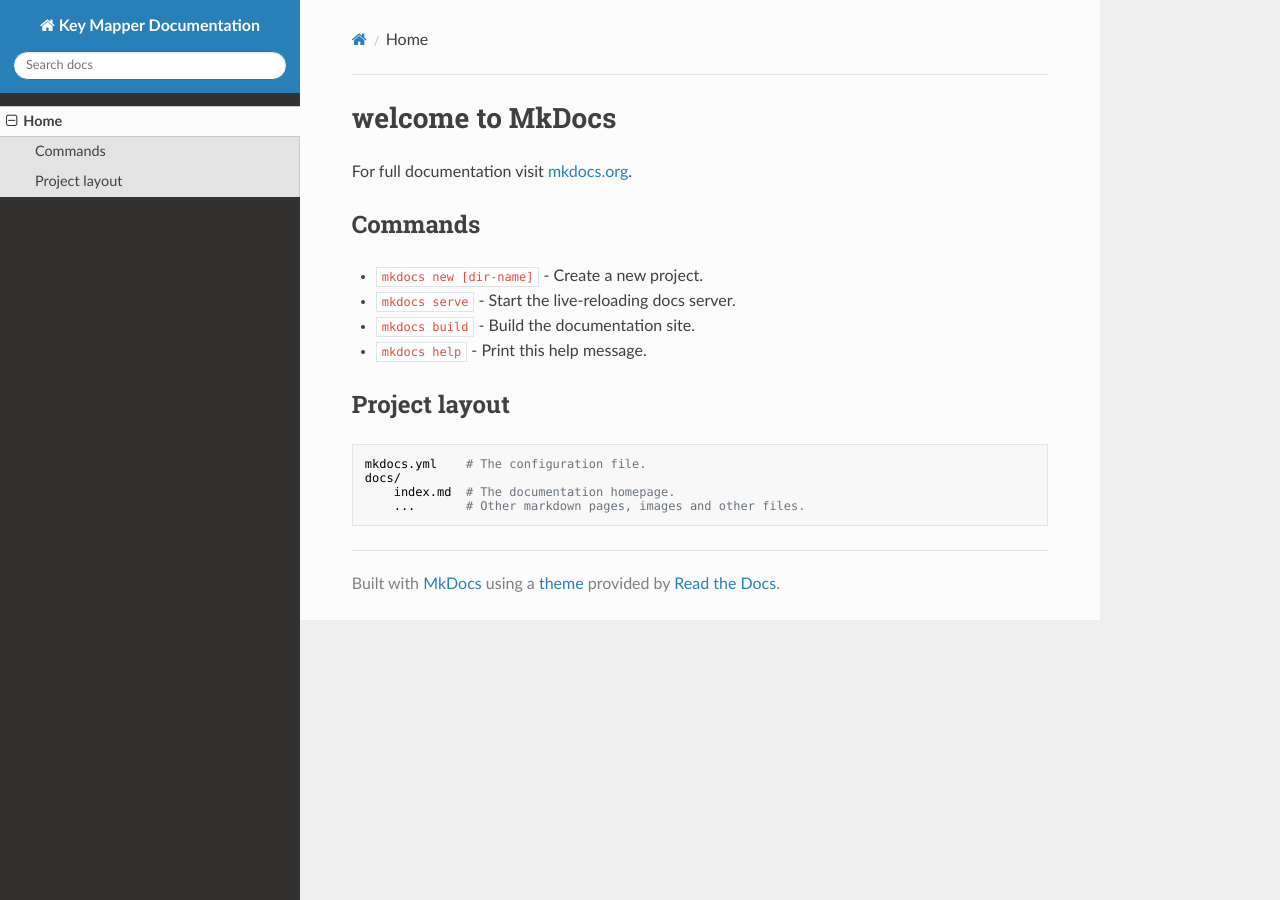
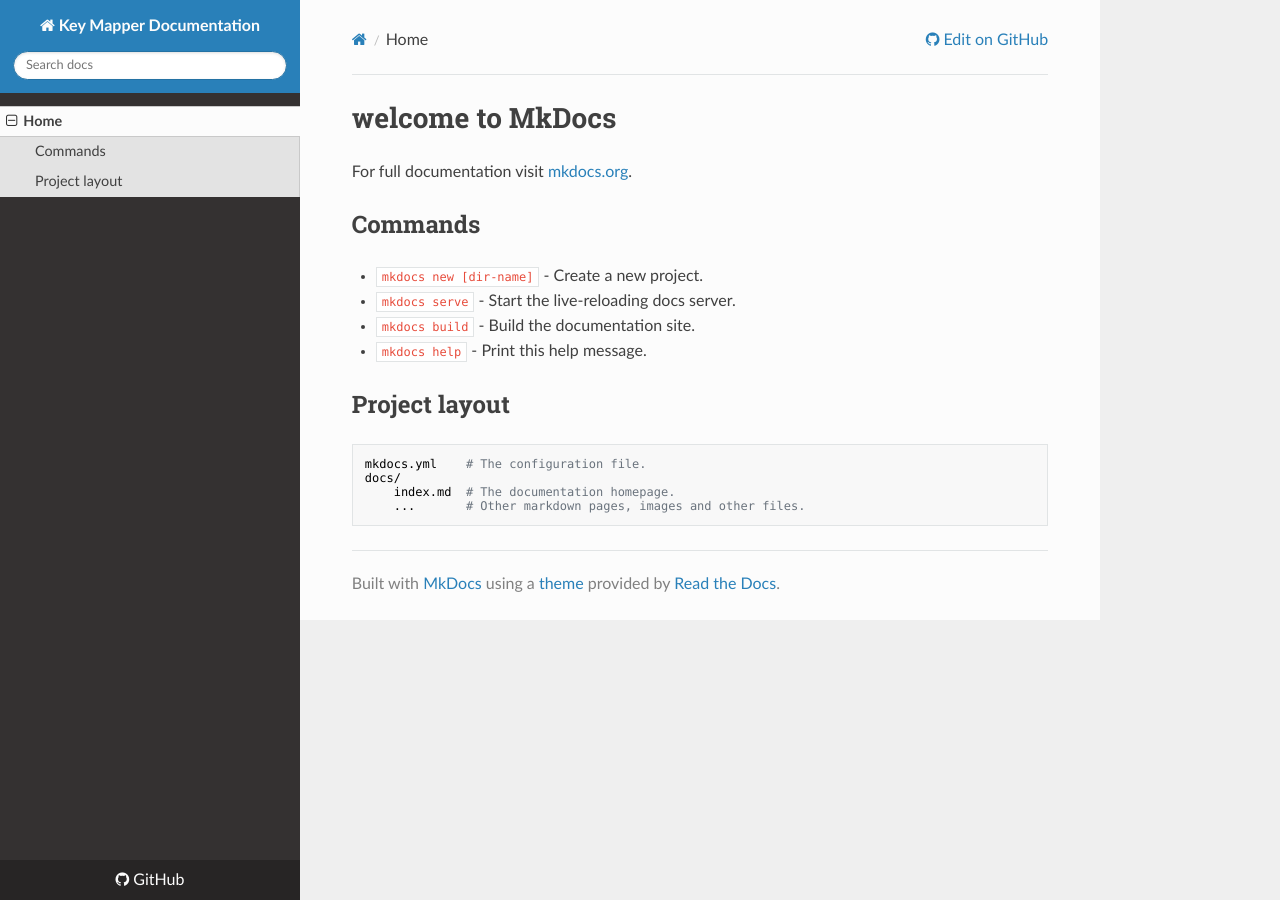
Before and after one commit to keymapperorg/KeyMapper, an MkDocs documentation site: the page built from docs/index.md, in a window 1280 px wide. Built offline with MkDocs 1.6.1, drawn with Linux system fonts in a browser that asks for light colours; nearby versions of some CDN libraries; some of the changed lines change nothing that is shown.

Commit message:
#536 website: add link to edit pages in GitHub

```diff
--- a/mkdocs.yml
+++ b/mkdocs.yml
@@ -1,4 +1,5 @@
 site_name: Key Mapper Documentation
+repo_url: https://github.com/sds100/KeyMapper
 nav:
     - Home: index.md
 theme: readthedocs
```
